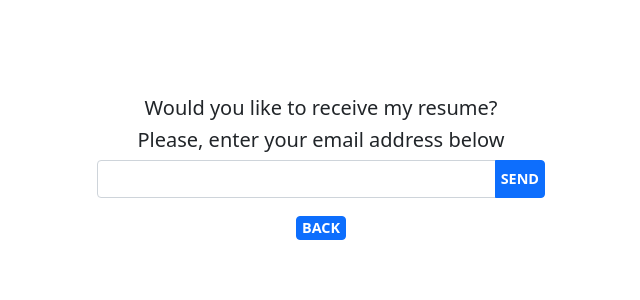
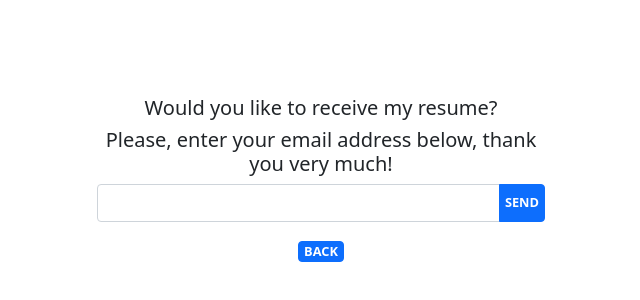
Before and after one commit to ferperezdiez/convolutions-with-react, a React (Create React App) app: page /resume in a window 1280 px wide. Shown: the part 160-460 px from the top of the page, without its empty margins (287-927 px from the left). Built offline with nearby package versions, Linux system fonts and the light colour scheme; no server answers.

Commit message:
some changes

```diff
--- a/src/components/Repository/repository.jsx
+++ b/src/components/Repository/repository.jsx
@@ -39,8 +39,8 @@ export default function Repository(){
         <>
         <div className="repositoryLink">
             <a href="https://github.com/ferperezdiez/convolutions-with-react"
-                className="btn btn-primary btn-lg repoButton">
-                    {userLang === 'en' ? 'REPOSITORY' : 'REPOSITORIO'}
+                className="btn btn-success btn-lg repoButton">
+                    {userLang === 'en' ? 'VIEW THE REPOSITORY' : 'VER REPOSITORIO'}
                 </a>
         </div>
         <div className="repositoryContainer">
--- a/src/components/nav/nav.css
+++ b/src/components/nav/nav.css
@@ -26,9 +26,13 @@
 }
 
 .divLnks{
-    width: 70% !important;
+    width: 100% !important;
 }
 
 .try{
     height: 20px;
 }
+
+.navBar{
+    padding-bottom: 1.5rem;
+}
--- a/src/components/nav/nav.jsx
+++ b/src/components/nav/nav.jsx
@@ -14,15 +14,15 @@ export default function Nav(){
 
         <Navbar bg="light" expand="lg" >
                 <Container className="d-inline-flex p-2 bd-highlight">
-                <Navbar.Toggle aria-controls="basic-navbar-nav" />
+                <Navbar.Toggle aria-controls="row row-cols-2 row-cols-lg-5 g-2 g-lg-3 basic-navbar-nav" />
                 <Navbar.Collapse >
-                            <div className={width > 850 ?"divSelect row container-fluid" :
+                            <div className={width > 850 ?"row container-fluid divSelect" :
                             "block"}>
                                 <div className="col">
                                     <SelectFilter />
                                 </div>
                             </div>
-                            <div className={width > 850 ?"divLnks row container-fluid" :
+                            <div className={width > 850 ?" row container-fluid divLnks" :
                             "block"}>
                                 <div className="col">
                                     <Link to="/upload" className="link">
--- a/src/components/sendResume/sendResume.jsx
+++ b/src/components/sendResume/sendResume.jsx
@@ -29,11 +29,11 @@ export default function SendResume(){
             <div className="divInput">
                 <h5 className="h5Resume">
                     {userLang === 'en' ? 'Would you like to receive my resume?' :
-                     'Deseas recibir mi CV?'}
+                     'Te gustaría recibir mi CV?'}
                 </h5>
                 <h5 className="h5Resume" >
-                    {userLang === 'en' ? 'Please, enter your email address below':
-                    'Por favor ingresa tu correo electrónico aquí debajo'}
+                    {userLang === 'en' ? 'Please, enter your email address below, thank you very much!':
+                    'Ingresa tu correo electrónico aquí debajo, muchas gracias!'}
                 </h5>
                 <form className="input-group mb-3 form" onSubmit={sendmail}>
                     <input className="form-control" onChange={setmail}/>
--- a/src/index.css
+++ b/src/index.css
@@ -1,6 +1,6 @@
 .btn{
     text-transform: uppercase !important;
-    font-size: 0.9rem !important;
+    font-size: 0.8rem !important;
     font-weight: bold !important;
     padding: 0px 5px !important;
 
```
